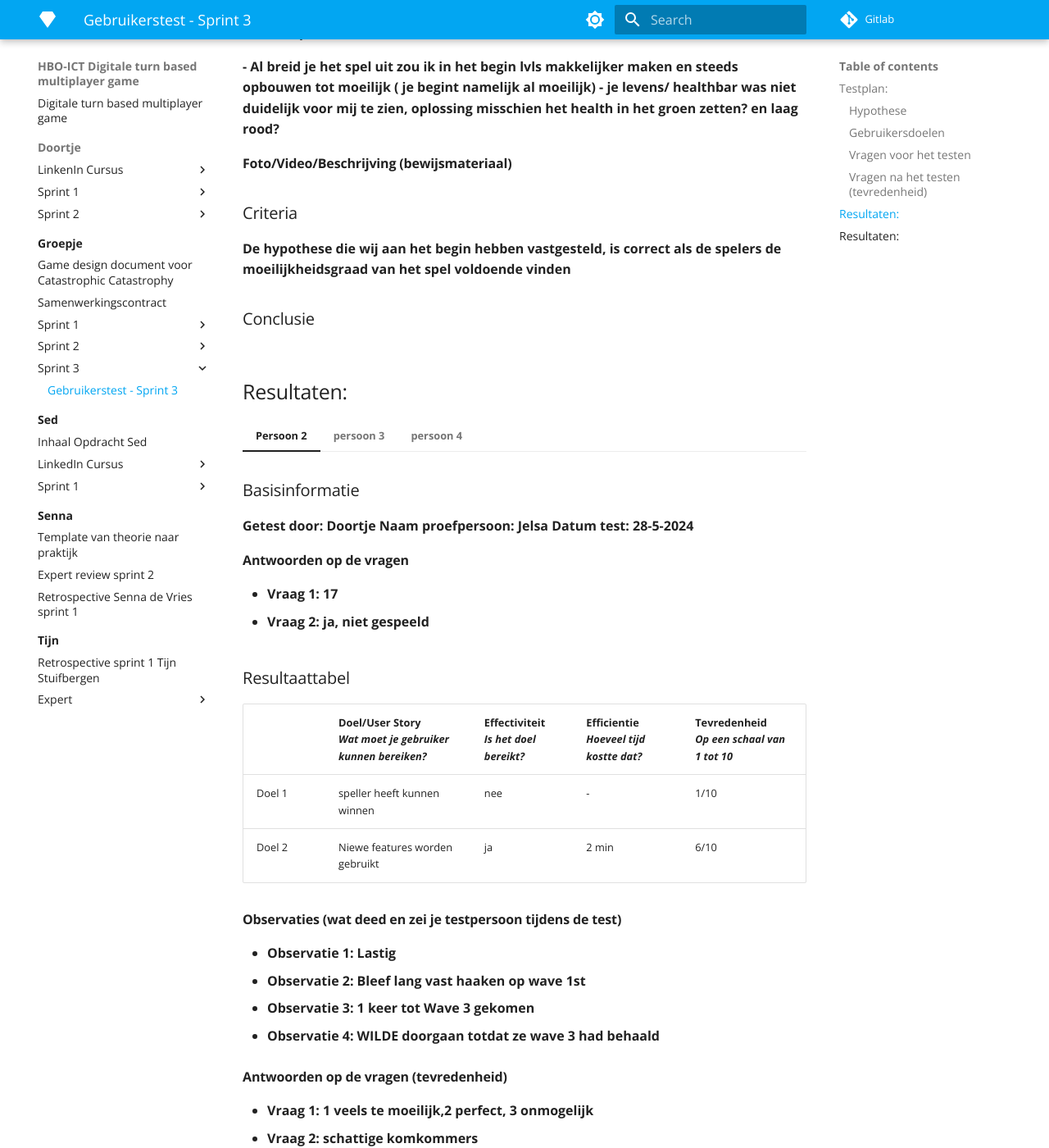
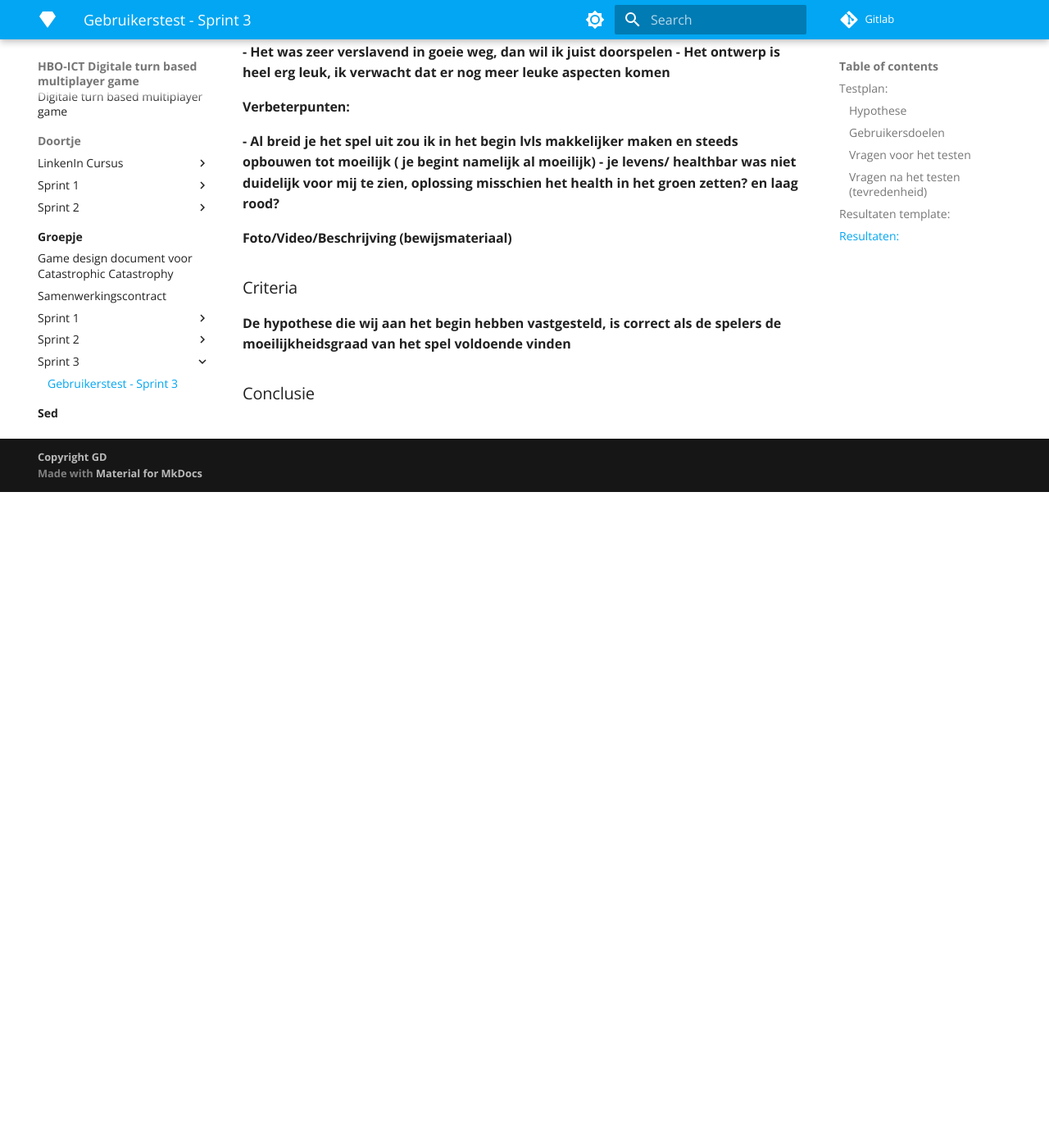
Before and after one commit to Doortje-Geuze/catastrophic-catastrophe, an MkDocs documentation site: the page built from docs/Groepje/Sprint 3/user-testplan-sprint-3.md, in a window 1280 px wide and 1400 px high, scrolled down 3521 px. Shown: the whole window at 82% size. Built offline with MkDocs 1.6.1 and Material for MkDocs 9.7.7, drawn with Linux system fonts in a browser that asks for light colours; nearby versions of some CDN libraries; library files that are not in the unit come from our copies; after the commit the page ends 4121 px from its top, so only the background shows below that; some of the changed text lies outside the part shown.

Commit message:
user test sprint 3 updated

```diff
--- a/docs/Groepje/Sprint 3/user-testplan-sprint-3.md
+++ b/docs/Groepje/Sprint 3/user-testplan-sprint-3.md
@@ -131,9 +132,6 @@
     De hypothese die wij aan het begin hebben vastgesteld, is correct als de spelers de moeilijkheidsgraad van het spel voldoende vinden
 
     <h3>Conclusie</h3>
-
-
-## Resultaten:
 
 === "Persoon 2"
 
```
Also changed, not shown: other parts of docs/Groepje/Sprint 3/user-testplan-sprint-3.md (+3 -2 lines).
